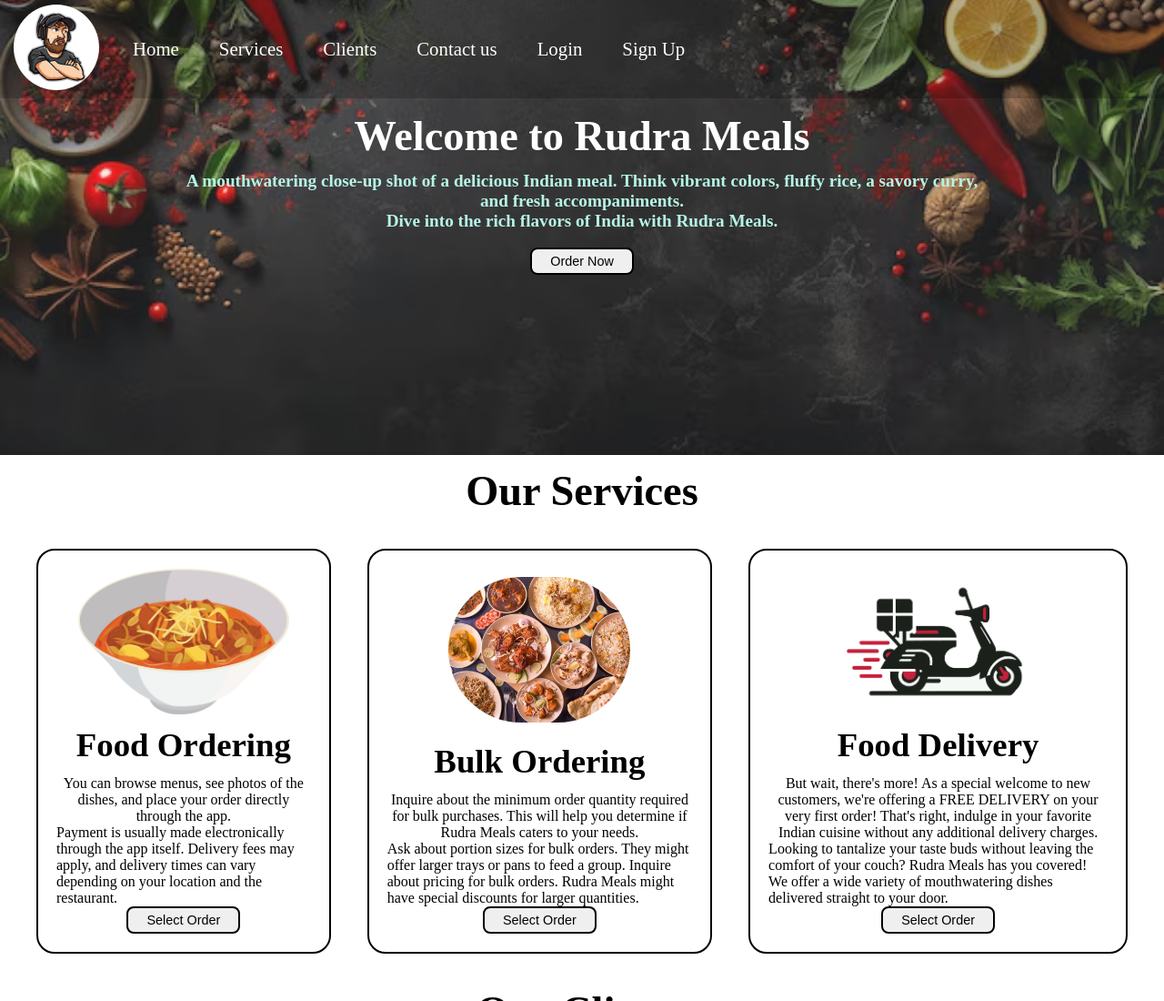
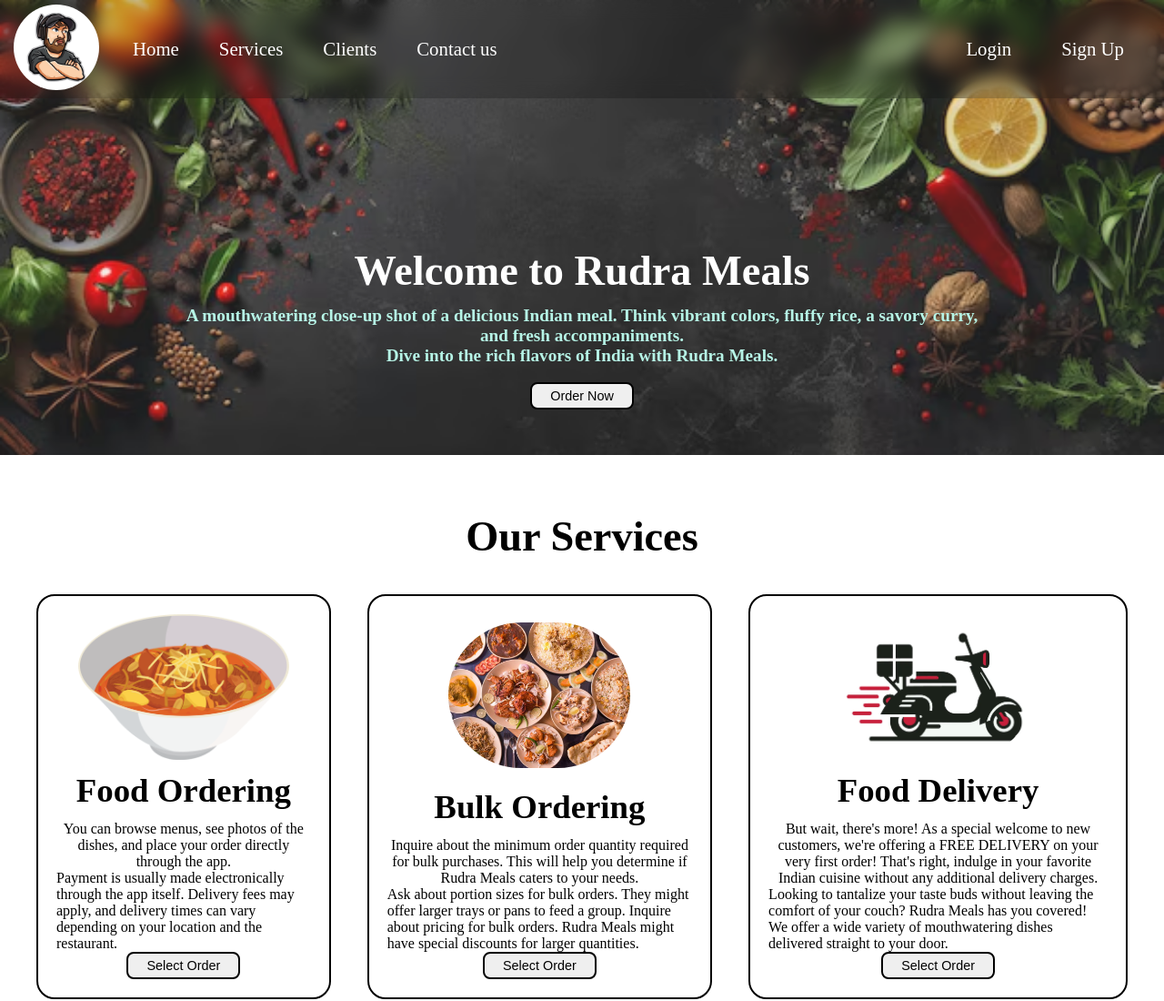
Before and after one commit to Msvarmaa1/Rudra_meals-page, a plain HTML site: page index.html in a window 1280 px wide. Shown: the top 1100 px of the page at 91% size. Drawn offline with Linux system fonts and the light colour scheme.

Commit message:
Uodates are done

```diff
--- a/CSS/style.css
+++ b/CSS/style.css
@@ -33,6 +33,15 @@ html{
     /* flex-direction: rows; */
     align-items: center;
     top: 0;
+    justify-content: space-between;
+    backdrop-filter: blur(10px);
+    /* border-radius: 15px; */
+}
+
+.nav-left{
+    display: flex;
+    flex-direction: row;
+    align-items: center;
 }
 
 #navbar::before {
@@ -45,6 +54,7 @@ html{
     opacity: 0.2;
     top: 0px;
     left: 0px;
+    backdrop-filter: blur(10px);
 }
 
 #navbar ul li {
@@ -72,11 +82,22 @@ html{
 }
 .item2{
     display: flex;
-    justify-content: flex-end;
+    justify-content: space-between;
     padding: 3px 22px;
+    color: white;
+    width: 17%;
+}
+
+.item2 li a{
     border-radius: 12px;
+    padding: 3px 22px;
     text-decoration: none;
-    color: white;
+    color: #fff;
+}
+
+.item2 li a:hover{
+    color: black;
+    background-color: white;
 }
 
 /* Home page  */
@@ -85,13 +106,15 @@ html{
     flex-direction: column;
     padding: 3px 200px;
     height: 387px;
-    /* justify-content: center; */
+    justify-content: center;
+    margin-top: 50px;
     align-items: center;
 }
 
 #home::before {
     content: "";
-    background: url('images/bg_hero3.jpeg') no-repeat center center/cover;
+    background: url('images/bg_hero3.jpeg');
+    background-size: cover;
     /* background-attachment: fixed; */
     position: absolute;
     width: 100%;
@@ -100,6 +123,7 @@ html{
     opacity: 0.89;
     top: 0px;
     left: 0px;
+    /* padding-bottom: 100px; */
 }
 
 #home h1 {
--- a/index.html
+++ b/index.html
@@ -11,6 +11,7 @@
 
 <body>
     <nav id="navbar">
+        <div class="nav-left">
             <div id="logo">
                 <img src="foodimg/logo.jpg" alt="Food logo">
             </div>
@@ -20,12 +21,14 @@
                 <li ><a class="item" href="#client-section">Clients</a></li>
                 <li ><a class="item" href="#contact">Contact us</a></li>
             </ul>
-        <ul>
-            <li ><a class="item2" href="#">Login</a></li>
-            <li ><a class="item2" href="#">Sign Up</a></li>
+        </div>
+        <ul class="item2">
+            <li ><a href="#">Login</a></li>
+            <li ><a href="#">Sign Up</a></li>
         </ul>
     </nav>
     <section id="home">
+
         <h1 class="h-primary">Welcome to Rudra Meals</h1>
         <p>A mouthwatering close-up shot of a delicious Indian meal. Think vibrant colors, fluffy rice, a savory curry,
             and fresh accompaniments.</p>
```
Lines whose indentation alone changed are shown as unchanged.
